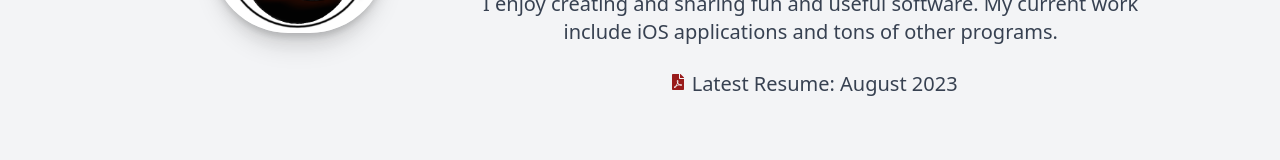
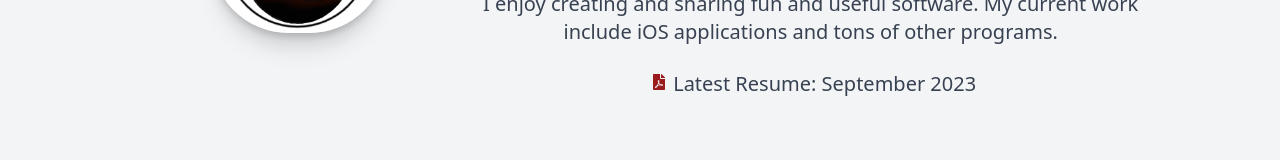
Before and after one commit to tommytrg297/MyWebsite, a React (Create React App) app: page / in a window 1280 px wide. Shown: the part 200-360 px from the top of the page. Built offline with nearby package versions, Linux system fonts and the light colour scheme.

Commit message:
added new resume

```diff
--- a/src/components/About.js
+++ b/src/components/About.js
@@ -29,7 +29,7 @@ export default function About() {
                 <a href = {MyResume} target = "_blank" className= "flex align-center justify-center mt-2 py-4 px- hover:underline ">
                     <FaFilePdf className="text-red-800 mt-1 m-1.5" />
                     <p className= "text-4xl md:text-xl text-center text-gray-700 leading-relaxed  ">
-                        Latest Resume: August 2023
+                        Latest Resume: September 2023
                     </p>
                 </a>
             </div>
```
Also changed, not shown: 1 other file (tests, documents, lock files or other folders).
